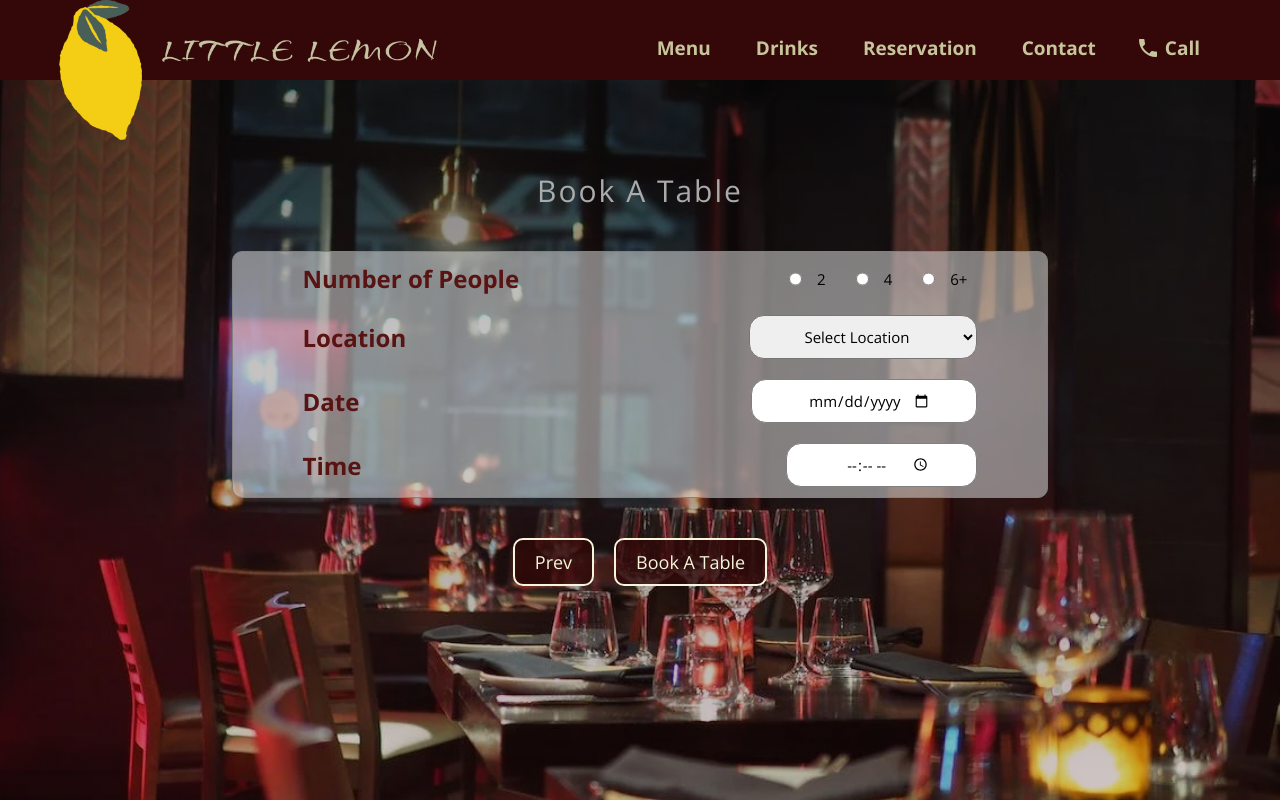
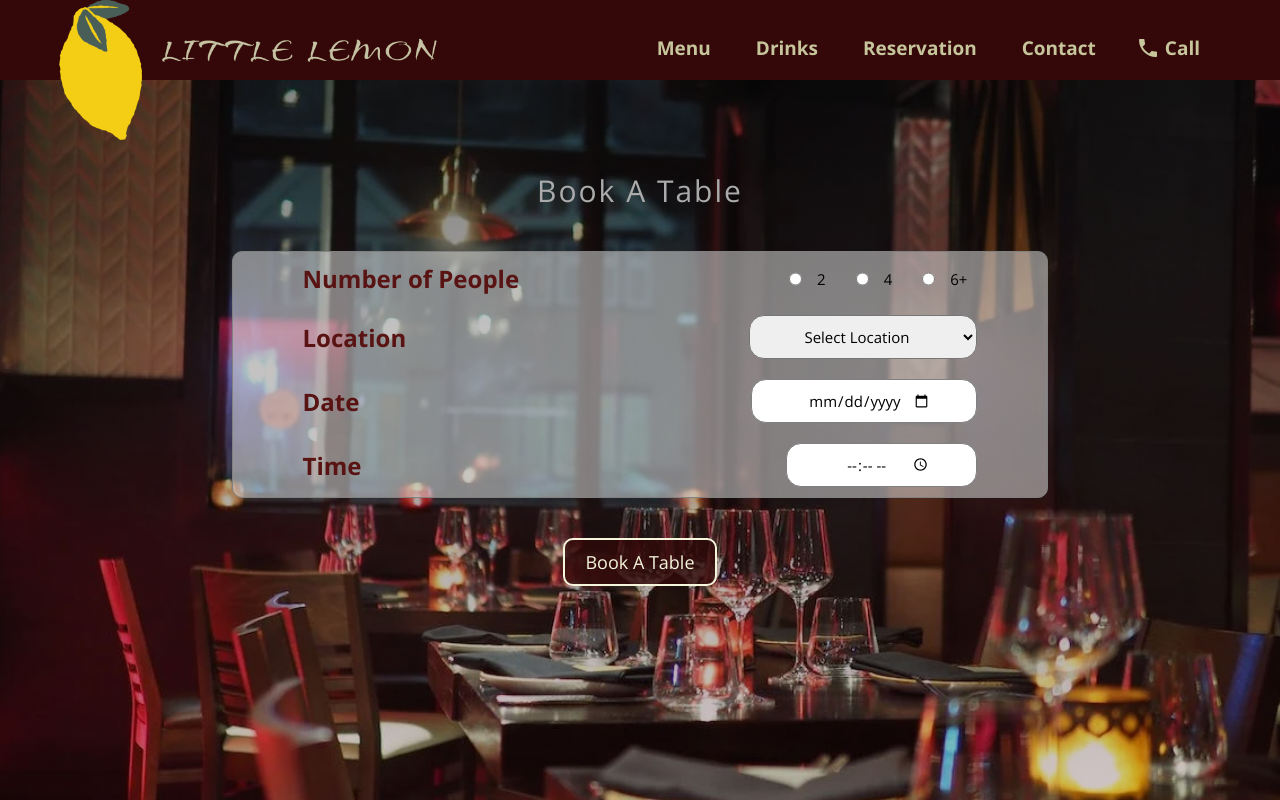
Before and after one commit to Taha-Raees/Little-Lemon, a React (Create React App) app: page /Little-Lemon/reservation in a window 1280 px wide. Shown: the top 800 px of the page. Built offline with nearby package versions, Linux system fonts and the light colour scheme.

Commit message:
first comt

```diff
--- a/src/components/Form/Form.jsx
+++ b/src/components/Form/Form.jsx
@@ -38,7 +38,7 @@ const Form = () => {
             </div>
             <div className="body">{PageDisplay()}</div>
             <div className="footers">
-                <button disabled={page===0} hidden={page===2}
+                <button  hidden={page===2 || page===0}
                 onClick={() => {setPage((currItem) => currItem - 1);}}>Prev</button>
                 <button
                 hidden={page===2}
```
